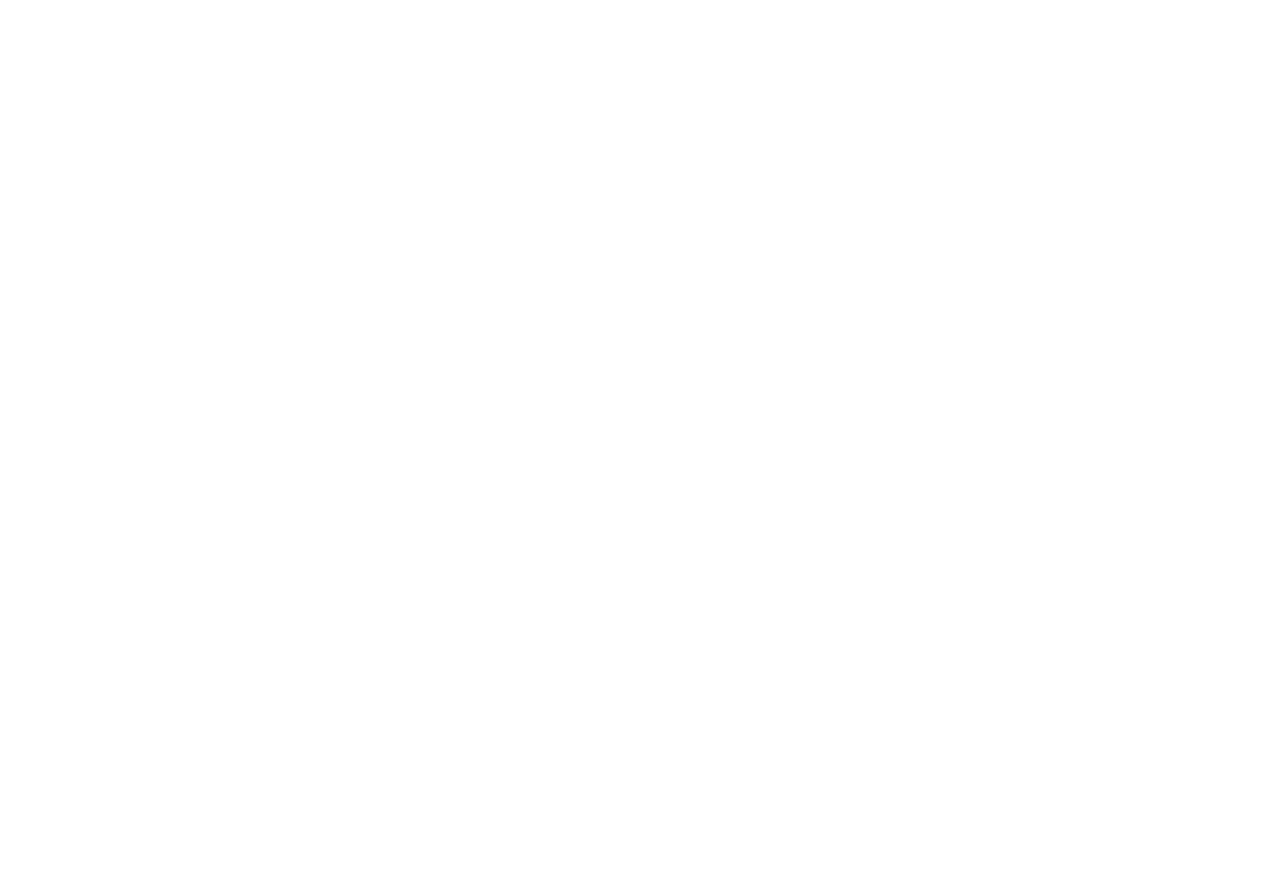
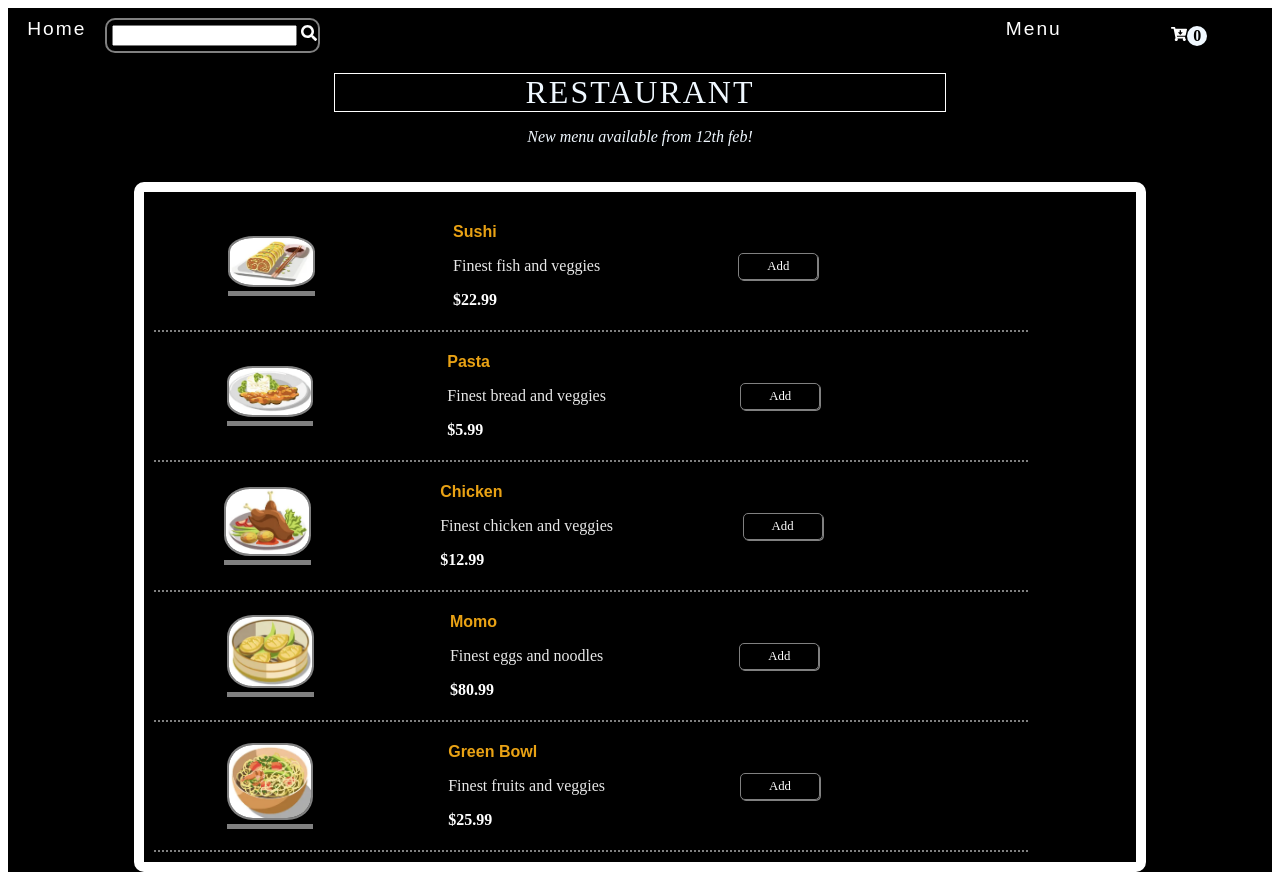
Before and after one commit to SuchiBankoti/restaurant-websit, a React (Create React App) app: page /restaurant-websit/Mainpage in a window 1280 px wide. Before the commit this address had no page. Before the commit the page ends 800 px from the top, so only its background shows below. Built offline with nearby package versions, Linux system fonts and the light colour scheme.

Commit message:
change bath from '/' to '/restaurant-websit'

```diff
--- a/src/App.js
+++ b/src/App.js
@@ -13,10 +13,19 @@
     <>
       <BrowserRouter>
         <Routes>
-          <Route path="/" element={<Home />}></Route>
-          <Route path="/Mainpage" element={<Mainpage />}></Route>
-          <Route path="/CartItems" element={<CartItems />}></Route>
-          <Route path="/SearchResults" element={<SearchResults />}></Route>
+          <Route path="/restaurant-websit" element={<Home />}></Route>
+          <Route
+            path="/restaurant-websit/Mainpage"
+            element={<Mainpage />}
+          ></Route>
+          <Route
+            path="/restaurant-websit/CartItems"
+            element={<CartItems />}
+          ></Route>
+          <Route
+            path="/restaurant-websit/SearchResults"
+            element={<SearchResults />}
+          ></Route>
         </Routes>
       </BrowserRouter>
     </>
--- a/src/Components/Cart.js
+++ b/src/Components/Cart.js
@@ -9,7 +9,7 @@
   const numberOfItemsInCart = menu.filter((obj) => obj.unit > 0);
   return (
     <div className="cart">
-      <Link to={"/CartItems"} className="link">
+      <Link to={"/restaurant-websit/CartItems"} className="link">
         <FaCartArrowDown />
       </Link>
       <div className="cart-items">{numberOfItemsInCart.length}</div>
--- a/src/Components/CartItems.js
+++ b/src/Components/CartItems.js
@@ -20,7 +20,7 @@
           ))}
         </div>
       )}
-      <Link to={"/"} className="link">
+      <Link to={"/restaurant-websit"} className="link">
         <button className="cart-btn">Close Cart</button>
       </Link>
     </div>
--- a/src/Components/Navbar.js
+++ b/src/Components/Navbar.js
@@ -7,17 +7,17 @@
   return (
     <div className="navbar">
       <div className="nav-left">
-        <Link to={"/"} className="link">
+        <Link to={"/restaurant-websit"} className="link">
           <div className="home-heading">Home</div>
         </Link>
         <Search />
       </div>
       <div className="nav-right">
-        <Link to={"/Mainpage"} className="link">
+        <Link to={"/restaurant-websit/Mainpage"} className="link">
           <div className="menu-heading">Menu</div>
         </Link>
         <div className="cart-logo">
-          <Link to={"/CartItems"} className="link">
+          <Link to={"/restaurant-websit/CartItems"} className="link">
             <Cart />
           </Link>
         </div>
--- a/src/Components/Search.js
+++ b/src/Components/Search.js
@@ -14,7 +14,7 @@
     <div>
       <div className="searchbar">
         <input value={searchInput} onChange={handleSearch} className="input" />
-        <Link to="/SearchResults" className="link">
+        <Link to="/restaurant-websit/SearchResults" className="link">
           <FaSearch />
         </Link>
       </div>
--- a/src/Components/SearchResults.js
+++ b/src/Components/SearchResults.js
@@ -30,7 +30,7 @@
       ) : (
         <div>No items in our menu matching above description</div>
       )}
-      <Link to={"/"}>
+      <Link to={"/restaurant-websit"}>
         <button className="cart-btn">Close</button>
       </Link>
     </div>
```
